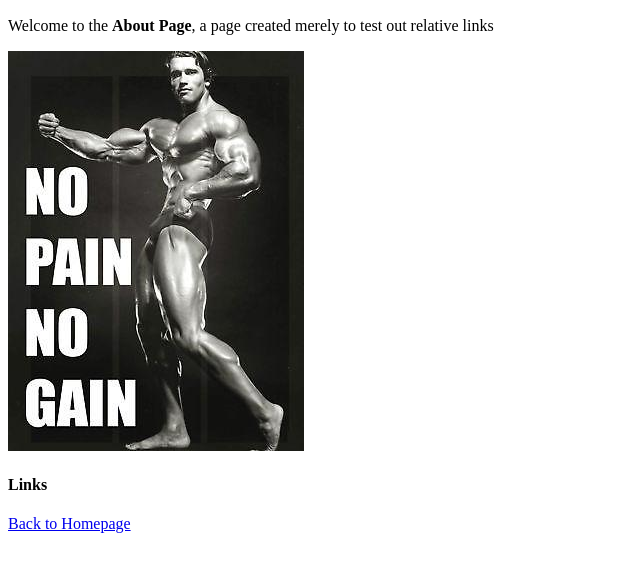
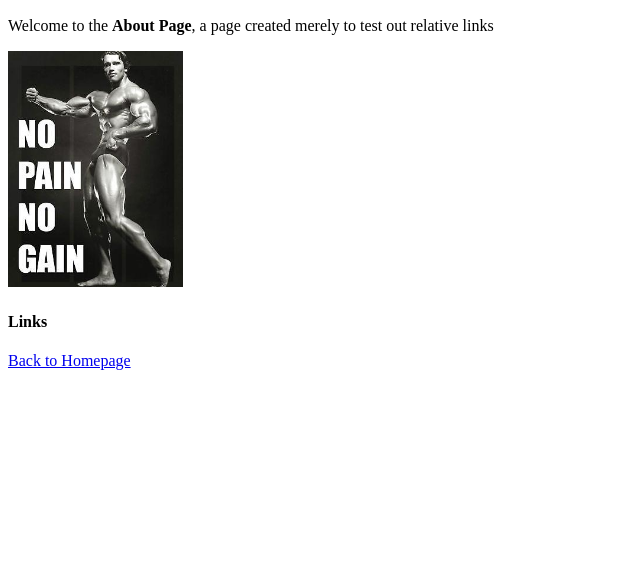
Before and after one commit to Apsalus/homepage, a plain HTML site: page about.html in a window 1280 px wide. Shown: the part 50-622 px from the top of the page, without its empty margins (0-640 px from the left). Drawn offline with Linux system fonts and the light colour scheme.

Commit message:
adds <html> element to pages

```diff
--- a/about.html
+++ b/about.html
@@ -1,4 +1,5 @@
 <!DOCTYPE html>
+<html lang="en">
 <head>
 	<meta charset="utf-8">
 	<title>About Page</title>
@@ -8,7 +9,8 @@
 	<h2>About Page</h2>
 	<p>Welcome to the <b>About Page</b>, a page created merely to test out
 	relative links</p>
-	<img src="./img/arnold.jpg" alt="Arnold Schwarzenegger Flexing">
+	<img src="./img/arnold.jpg" alt="Arnold Schwarzenegger Flexing" width=175>
 	<h4>Links</h4>
 	<a href="./index.html">Back to Homepage</a>
 </body>
+</html>
```
Also changed, not shown: index.html (+2 -1 lines).
